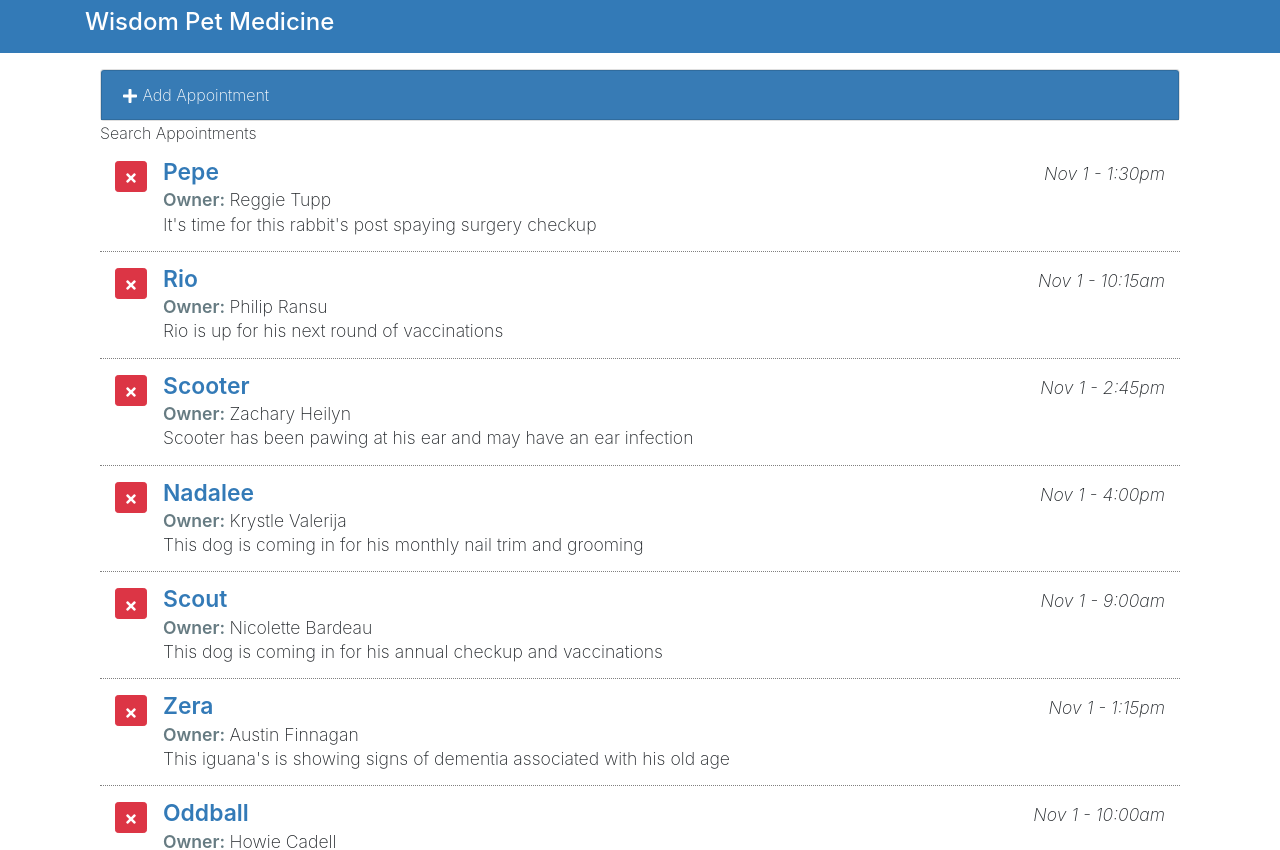
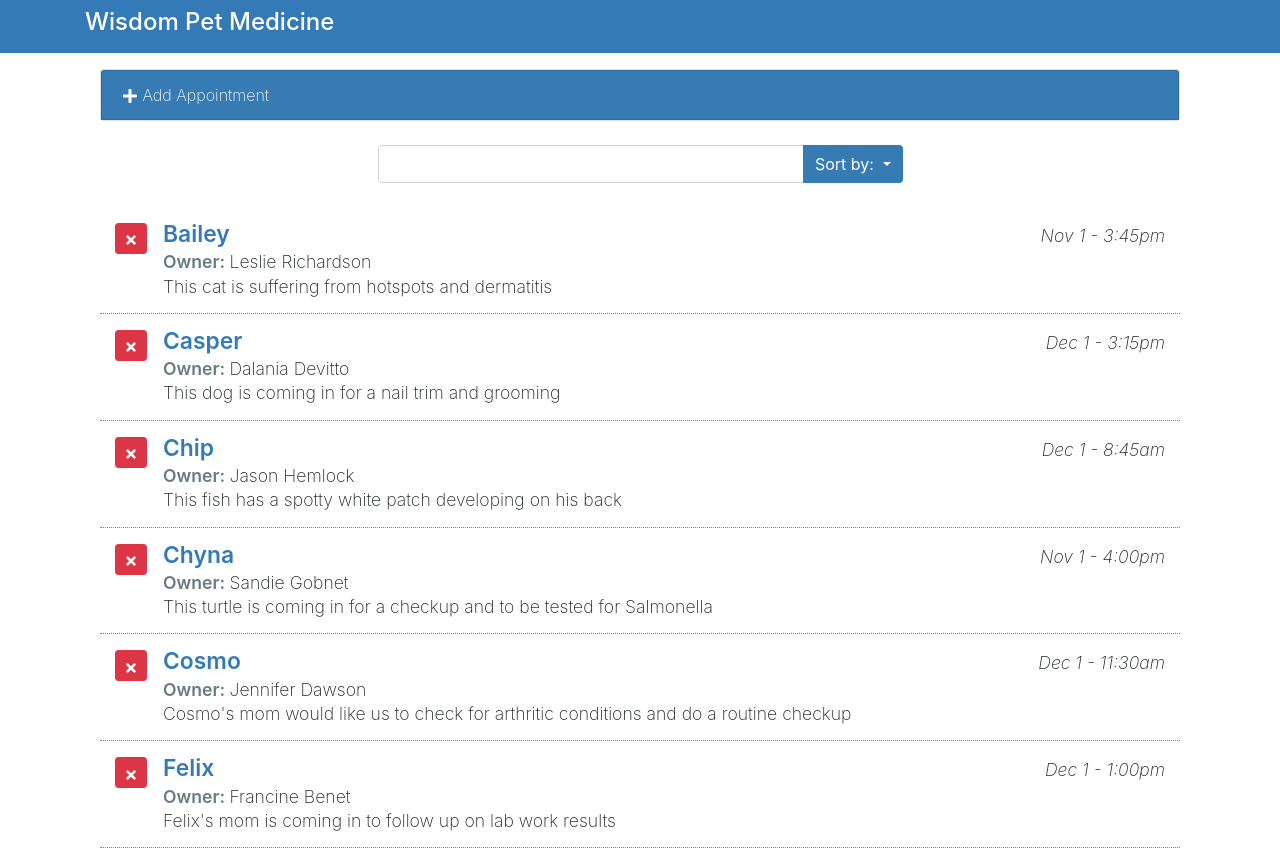
Before and after one commit to clayjuneau/React-Scheduler, a React (Create React App) app in the folder reactinterface/: page / in a window 1280 px wide. Shown: the top 850 px of the page. Built offline with nearby package versions, Linux system fonts and the light colour scheme.

Commit message:
Added search functionality

```diff
--- a/reactinterface/src/components/AddAppointments.js
+++ b/reactinterface/src/components/AddAppointments.js
@@ -28,7 +28,7 @@
         setAptTime('')
         setAptNotes('')
 
-        console.log("added apt" + tempApt)
+        // console.log("added apt" + tempApt)
 
         //hide form
         toggleForm()
--- a/reactinterface/src/components/App.js
+++ b/reactinterface/src/components/App.js
@@ -10,6 +10,9 @@
 
   const [appointments, setAppointments] = useState([])
   const [formDisplay, setFormDisplay] = useState(false)
+  const [orderBy, setOrderBy] = useState('petName')
+  const [orderDir, setOrderDir] = useState('asc')
+  const [queryText, setQueryText] = useState('')
 
   useEffect(() => {
     fetch('./data.json')
@@ -28,11 +31,42 @@
     setFormDisplay(!formDisplay)
   }
 
+  function searchApts(query) {
+    setQueryText(query)
+  }
+
+  function changeOrder(order, dir) {
+    setOrderBy(order)
+    setOrderDir(dir)
+  }
+
   function addAppointment(apt) {
     let tempApts = appointments
     tempApts.unshift(apt)
     setAppointments(tempApts)
   }
+
+  let order;
+  let filteredApts = appointments;
+  if(orderDir === 'asc'){
+    order = 1
+  } else {
+    order = -1
+  }
+
+  filteredApts = filteredApts.sort((a,b) => {
+    if(a[orderBy].toLowerCase() < b[orderBy].toLowerCase()){
+      return -1 * order
+    } else {
+      return 1 * order
+    }
+  }).filter(eachItem => {
+    return(
+      eachItem['petName'].toLowerCase().includes(queryText.toLowerCase()) ||
+      eachItem['ownerName'].toLowerCase().includes(queryText.toLowerCase()) ||
+      eachItem['aptNotes'].toLowerCase().includes(queryText.toLowerCase())
+    )
+  })
 
   return (
     <main className="page bg-white" id="petratings">
@@ -45,9 +79,14 @@
                 toggleForm={toggleForm}
                 addAppointment={addAppointment}
               />
-              <SearchAppointments />
+              <SearchAppointments
+                orderBy={orderBy}
+                orderDir={orderDir}
+                changeOrder={changeOrder}
+                searchApts={searchApts}
+              />
               <ListAppointments
-                appointments={appointments}
+                appointments={filteredApts}
                 deleteAppointment={deleteAppointment}
               />
             </div>
--- a/reactinterface/src/components/SearchAppointments.js
+++ b/reactinterface/src/components/SearchAppointments.js
@@ -1,8 +1,91 @@
 import React from 'react';
 
-function SearchAppointments(){
+function SearchAppointments( {orderBy, orderDir, changeOrder, searchApts} ){
     return (
-        <div>Search Appointments</div>
+        <div className="search-appointments row justify-content-center my-4">
+        <div className="col-md-6">
+          <div className="input-group">
+            <input
+              id="SearchApts"
+              type="text"
+              className="form-control"
+              aria-label="Search Appointments"
+              onChange={e => searchApts(e.target.value)}
+            />
+            <div className="input-group-append">
+              <button
+                type="button"
+                className="btn btn-primary dropdown-toggle"
+                data-toggle="dropdown"
+                aria-haspopup="true"
+                aria-expanded="false"
+              >
+                Sort by: <span className="caret" />
+              </button>
+
+              <div className="sort-menu dropdown-menu dropdown-menu-right">
+                <button
+                    className={
+                        'sort-by dropdown-item ' +
+                        (orderBy==='petName' ? 'active' : '')
+                    }
+                    onClick={e => changeOrder('petName', orderDir)}
+                    href="#"
+                >
+                  Pet Name
+                </button>
+
+                <button
+                    className={
+                        'sort-by dropdown-item ' +
+                        (orderBy==='aptDate' ? 'active' : '')
+                    }
+                    onClick={e => changeOrder('aptDate', orderDir)}
+                    href="#"
+                >
+                  Date
+                </button>
+
+                <button
+                    className={
+                        'sort-by dropdown-item ' +
+                        (orderBy==='ownerName' ? 'active' : '')
+                    }
+                    onClick={e => changeOrder('ownerName', orderDir)}
+                    href="#"
+                >
+                  Owner
+                </button>
+
+                <div role="separator" className="dropdown-divider" />
+
+                <button
+                    className={
+                        'sort-by dropdown-item ' +
+                        (orderDir==='asc' ? 'active' : '')
+                    }
+                    onClick={e => changeOrder(orderBy, 'asc')}
+                    href="#"
+                >
+                  Asc
+                </button>
+
+                <button
+                    className={
+                        'sort-by dropdown-item ' +
+                        (orderDir==='desc' ? 'active' : '')
+                    }
+                    onClick={e => changeOrder(orderBy, 'desc')}
+                    href="#"
+                >
+                  Desc
+                </button>
+
+              </div>
+            </div>
+          </div>
+        </div>
+      </div>
     );
 }
 
```
Also changed, not shown: 1 other file (tests, documents, lock files or other folders).
